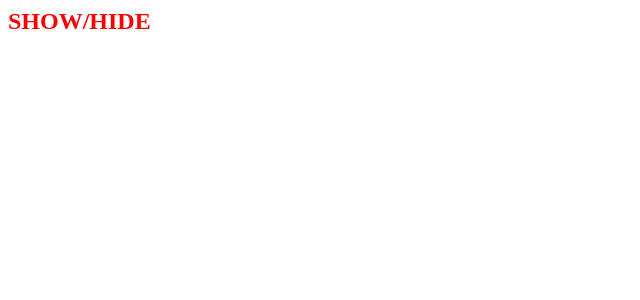
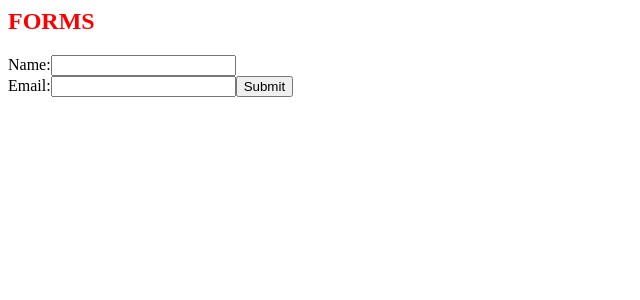
Before and after one commit to Jerrydev01/react-8sdkvg, a React (Create React App) app: page / in a window 1280 px wide. Shown: the top 300 px of the page, without its empty margins (0-640 px from the left). Built offline with nearby package versions, Linux system fonts and the light colour scheme.

Commit message:
1 file modified

```diff
--- a/src/App.js
+++ b/src/App.js
@@ -1,12 +1,39 @@
 import React, { useState, useEffect } from 'react';
 import './style.css';
 
-export default function App() {
-  const [isShow, setIsShow] = useState(false);
+const App = () => {
+  const [name, setName] = useState('');
+  const [email, setEmail] = useState('');
 
+  const handleSubmit = (e) => {
+    e.preventDefault();
+    console.log('hello world');
+  };
   return (
     <>
-      <h2>SHOW/HIDE</h2>
+      <h2>FORMS</h2>
+      <div className="form" onSubmit={handleSubmit}>
+        <form>
+          <label htmlFor="name">Name:</label>
+          <input
+          type="text"
+          id="name"
+          value={name}
+          onChange={(e)=>setName(e.target.value)}
+          />
+          <br />
+          <label htmlFor="email">Email:</label>
+          <input
+          type="email"
+          id="email"
+          value={email}
+          onChange={(e)=>setEmail(e.target.value)}
+          />
+          <button type="submit">Submit</button>
+        </form>
+      </div>
     </>
   );
-}
+};
+
+export default App;
```
